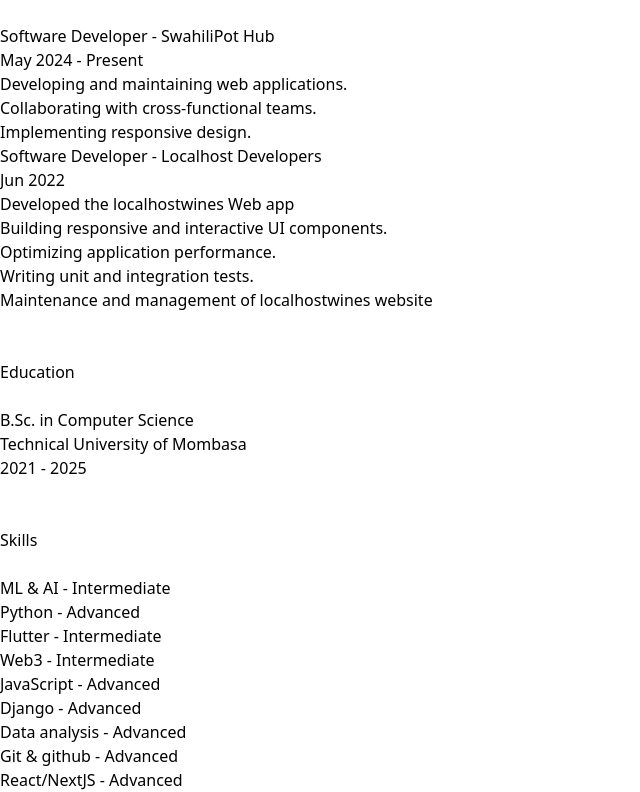
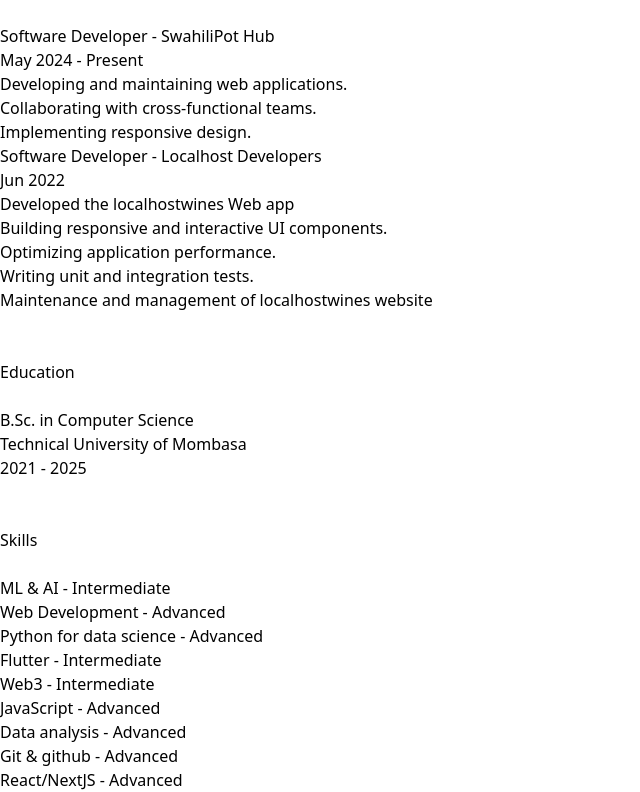
Before and after one commit to hezron-sketch/mtuhalfportfolio, a Next.js app: page /resume in a window 1280 px wide. Shown: the part 348-1140 px from the top of the page, without its empty margins (0-640 px from the left). Built offline with nearby package versions, Linux system fonts and the light colour scheme; no server answers.

Commit message:
Done portfolio

```diff
--- a/app/resume/page.tsx
+++ b/app/resume/page.tsx
@@ -56,11 +56,11 @@
 
 const skills: Skill[] = [
   { name: "ML & AI", level: "Intermediate" },
-  { name: "Python", level: "Advanced" },
+  { name: "Web Development", level: "Advanced" },
+  { name: "Python for data science", level: "Advanced" },
   { name: "Flutter", level: "Intermediate" },
   { name: "Web3", level: "Intermediate" },
   { name: "JavaScript", level: "Advanced" },
-  { name: "Django", level: "Advanced" },
   { name: "Data analysis", level: "Advanced" },
   { name: "Git & github", level: "Advanced" },
   { name: "React/NextJS", level: "Advanced" },
```
